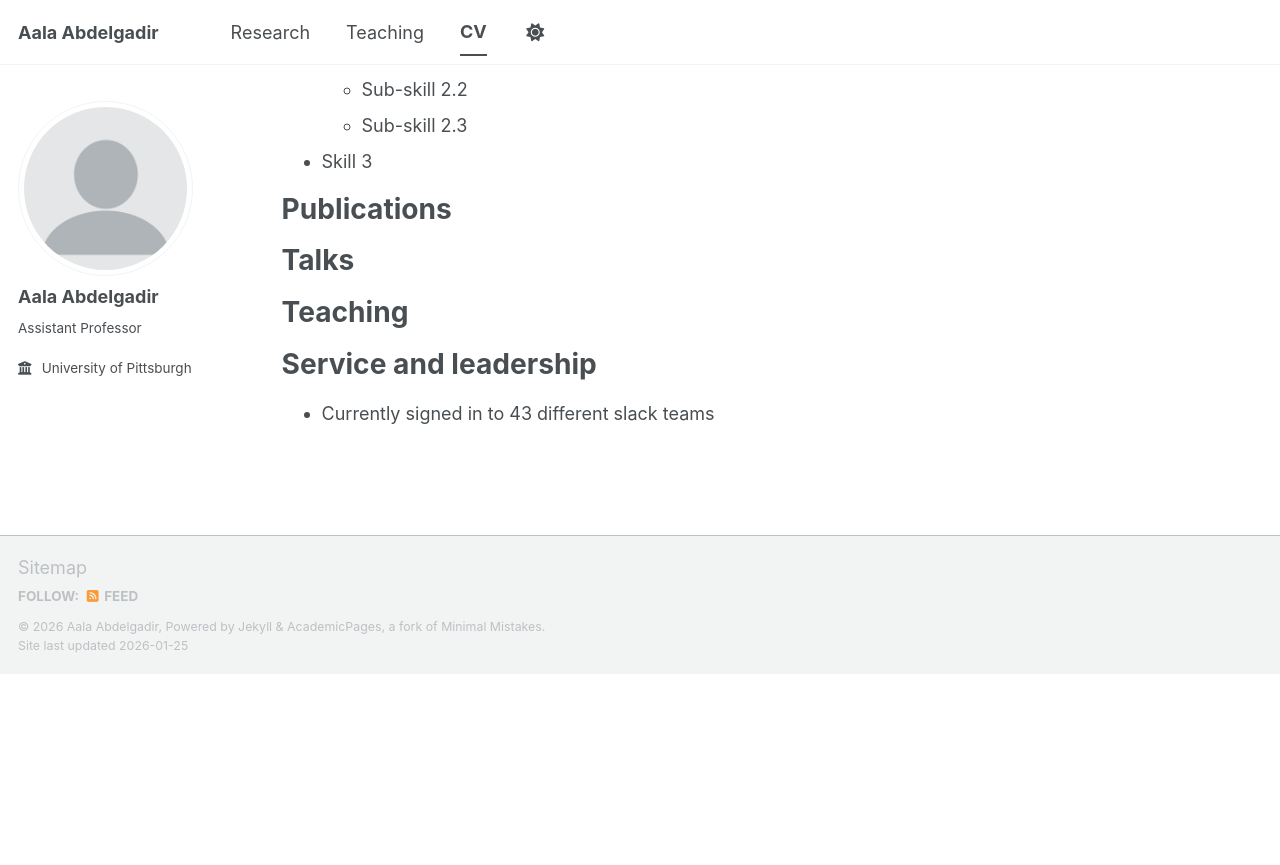
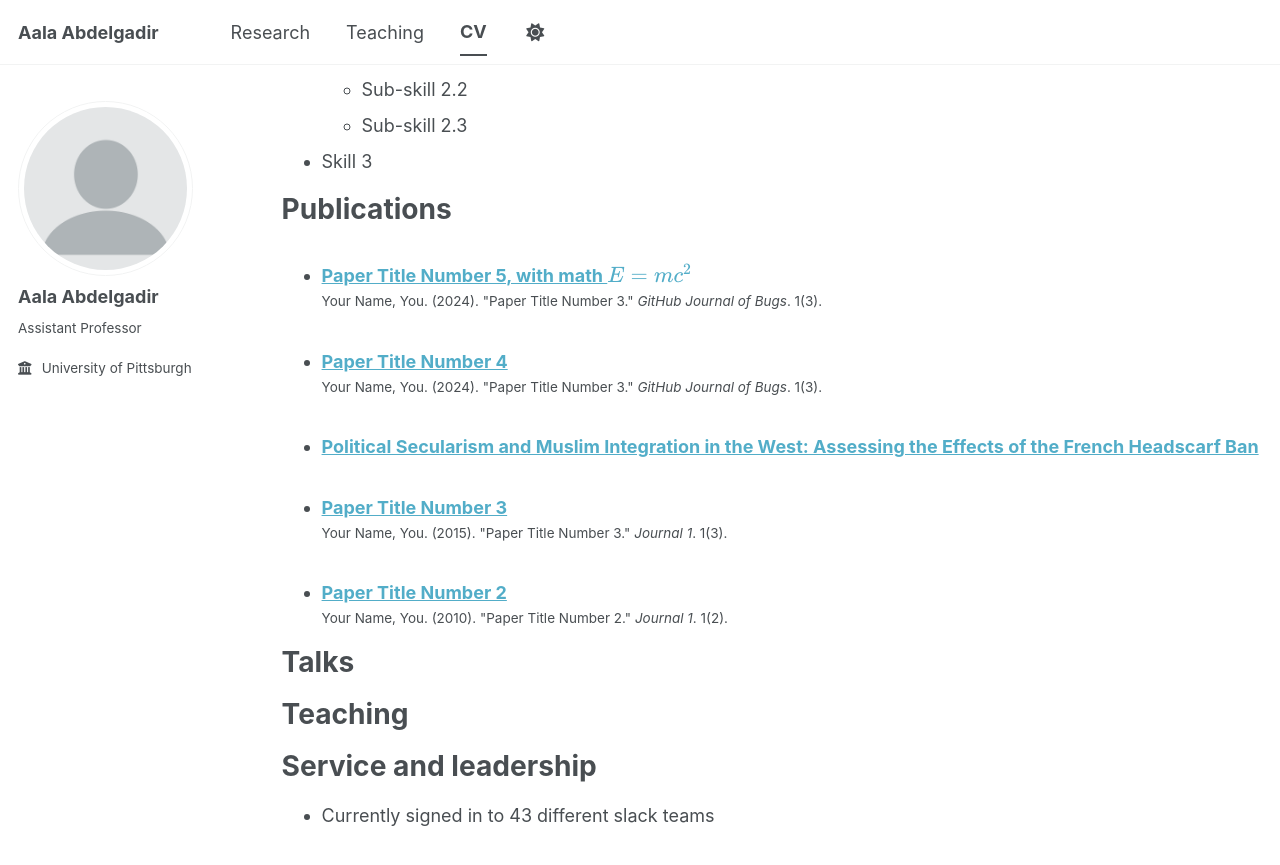
Before and after one commit to aabdelgadir/aabdelgadir.github.io, a Jekyll site: the page built from _pages/cv.md, in a window 1280 px wide and 900 px high, scrolled down 889 px. Shown: the top 865 px of the window. Built offline with Jekyll 4.4.1, drawn with Linux system fonts in a browser that asks for light colours; a script bundle is joined from its source files by our own code; library files that are not in the unit come from our copies; before the commit the page ends 1562 px from its top, so only the background shows below that.

```diff
--- a/_config.yml
+++ b/_config.yml
@@ -83,13 +83,13 @@ author:
   zhihu            : # Username
 
 # Publication Category - The following the list of publication categories and their headings
-publication_category:
-  books:
-    title: 'Books'
-  manuscripts:
-    title: 'Journal Articles'
-  conferences:
-    title: 'Conference Papers'
+# publication_category:
+  # books:
+    # title: 'Books'
+  # manuscripts:
+    # title: 'Journal Articles'
+  # conferences:
+    # title: 'Conference Papers'
 
 # Site Settings
 teaser                   :  # filename of teaser fallback teaser image placed in /images/ for social media previews
@@ -227,6 +227,8 @@ collections:
   research:
     output: true
     permalink: /:collection/:path/
+  publications:
+    output: false
 
 
 # These settings control how pages and collections are included in the site
```
